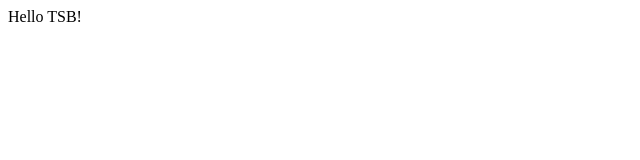
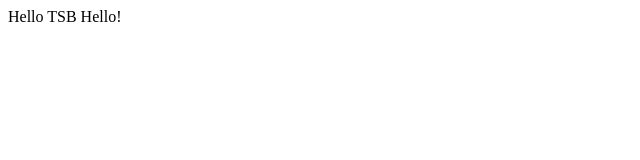
Before and after one commit to tamiemac/lecture1, a plain HTML site: page index.html in a window 1280 px wide. Shown: the full height of the page, 0-640 px from the left. Drawn offline with Linux system fonts and the light colour scheme.

Commit message:
New file

```diff
--- a/index.html
+++ b/index.html
@@ -8,6 +8,6 @@
   <title>Test</title>
 </head>
 <body>
- Hello TSB!
+ Hello TSB Hello!
 </body>
 </html
```
